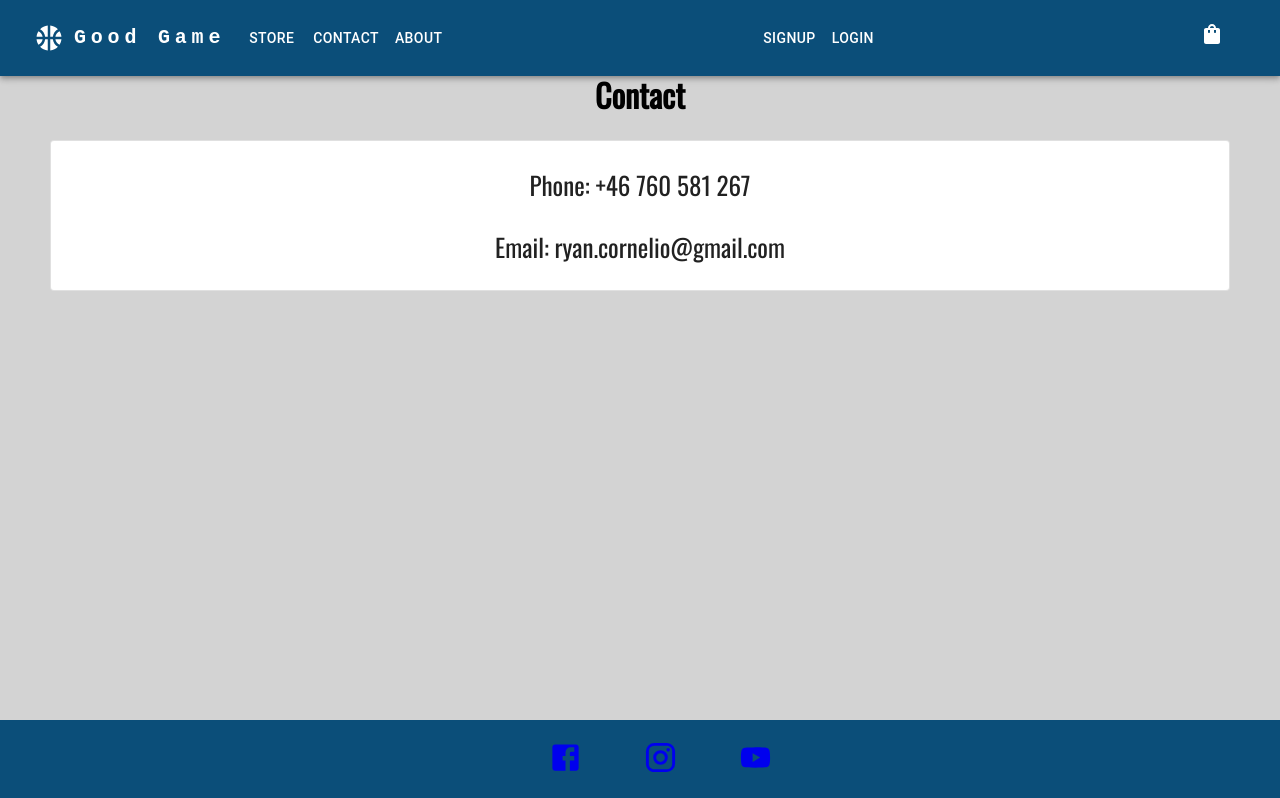
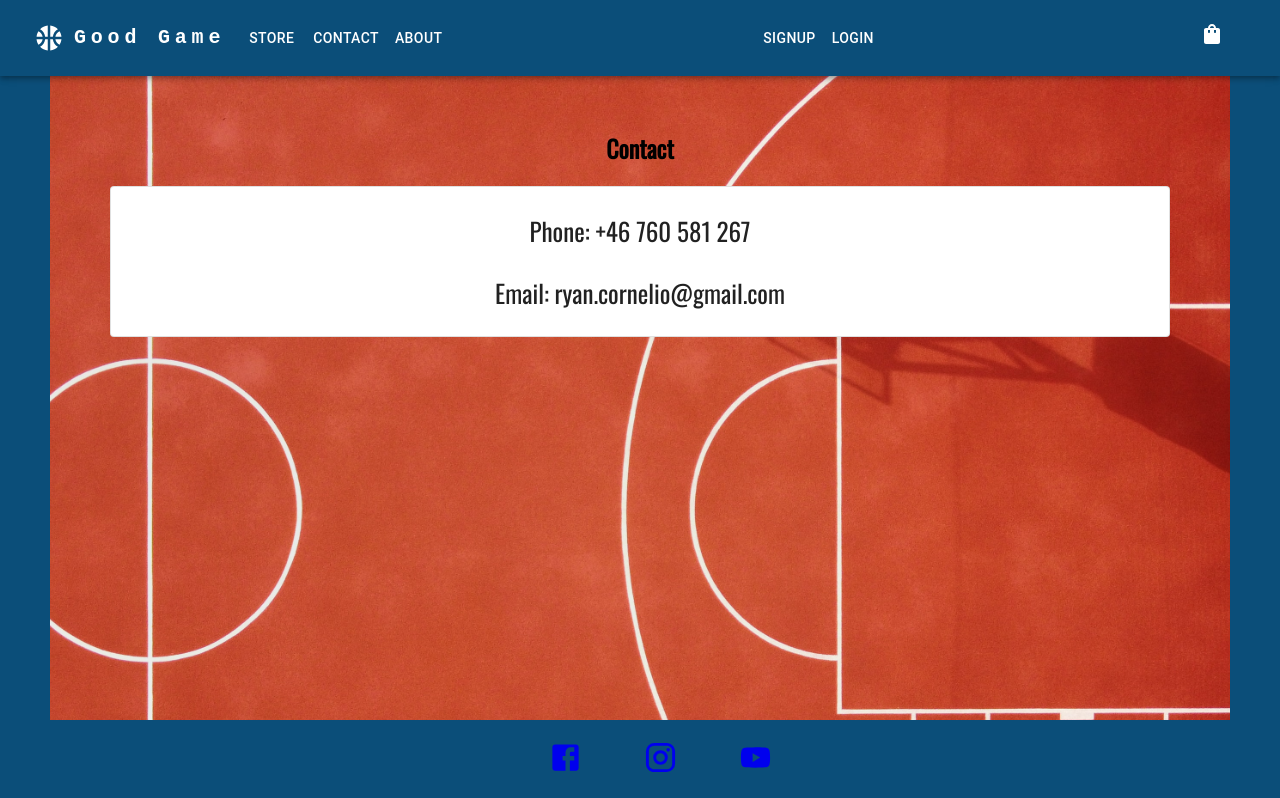
Before and after one commit to TechWithRyan/vite-shop, a React (Vite) app: page /contact in a window 1280 px wide. Shown: the top 798 px of the page. Built offline with nearby package versions, Linux system fonts and the light colour scheme.

Commit message:
added background image

```diff
--- a/src/Pages/Cart.jsx
+++ b/src/Pages/Cart.jsx
@@ -5,7 +5,7 @@ import A1 from '../../images/A1.jpeg'
 function Cart() {
   return (
 
-    <div className="cart-container">
+    <div className="cart-container hero-image">
       <div className="cart-wrapper">
         <div className="cart-title">Cart</div>
         <div className="cart-item">
--- a/src/component/Login.jsx
+++ b/src/component/Login.jsx
@@ -56,7 +56,8 @@ const Link = styled.a`
 
 const Login = () => {
   return (
-    <Container>
+
+    <Container className='hero-image'>
       <Wrapper>
         <Title>Login</Title>
         <Form>
@@ -70,6 +71,7 @@ const Login = () => {
         </Form>
       </Wrapper>
     </Container>
+
   );
 };
 
--- a/src/component/Signup.jsx
+++ b/src/component/Signup.jsx
@@ -24,7 +24,9 @@ const Wrapper = styled.div`
   width: 40%;
   padding: 20px;
   background-color: gray;
-  margin: 30px;
+  margin-top: 40px;
+  height: 50%;
+
 `;
 
 const Container = styled.div`
@@ -50,6 +52,7 @@ const Title = styled.h1`
 
 const Signup = () => {
   return (
+    <section className="hero-image">
     <Container>
       <Wrapper>
         <Title>Signup</Title>
@@ -65,6 +68,7 @@ const Signup = () => {
         </Form>
       </Wrapper>
     </Container>
+ </section>
   );
 };
 
--- a/src/component/about.jsx
+++ b/src/component/about.jsx
@@ -7,6 +7,7 @@ import Max from '../../images/ryan.jpg'
 function About() {
     return (
 <div className="about-container">
+<section className="hero-image">
             <h1>About</h1>
 
 
@@ -17,6 +18,7 @@ function About() {
 
 
             </div>
+        </section>
 
 </div>
     )
--- a/src/component/contact.jsx
+++ b/src/component/contact.jsx
@@ -6,6 +6,9 @@ import { styled } from '@mui/material/styles';
 function Contact() {
     return (
         <div className="contact-container">
+        <section className="hero-image">
+
+
             <h1>Contact</h1>
         <Card variant="outlined">
 
@@ -14,6 +17,7 @@ function Contact() {
                 <p>Email: ryan.cornelio@gmail.com</p>
             </div>
         </Card>
+        </section>
         </div>
     )
 }
--- a/src/component/index.scss
+++ b/src/component/index.scss
@@ -31,12 +31,14 @@ a:hover {
     margin: 0 auto;
     align-items: center;
     justify-content: center;
+    background-color:#0B4E79;
 }
 
 
 .contact-container{
     height: 80vh;
     padding: 50px;
+
 }
 
 h1{
@@ -65,6 +67,13 @@ img{
     height: auto;
     font-size: 25px;
     text-align: center;
+    background-color: white;
+
+}
+
+.contact-container{
+    background-color: #0B4E79;
+    height: auto;
 }
 
 .headLine-about{
```
